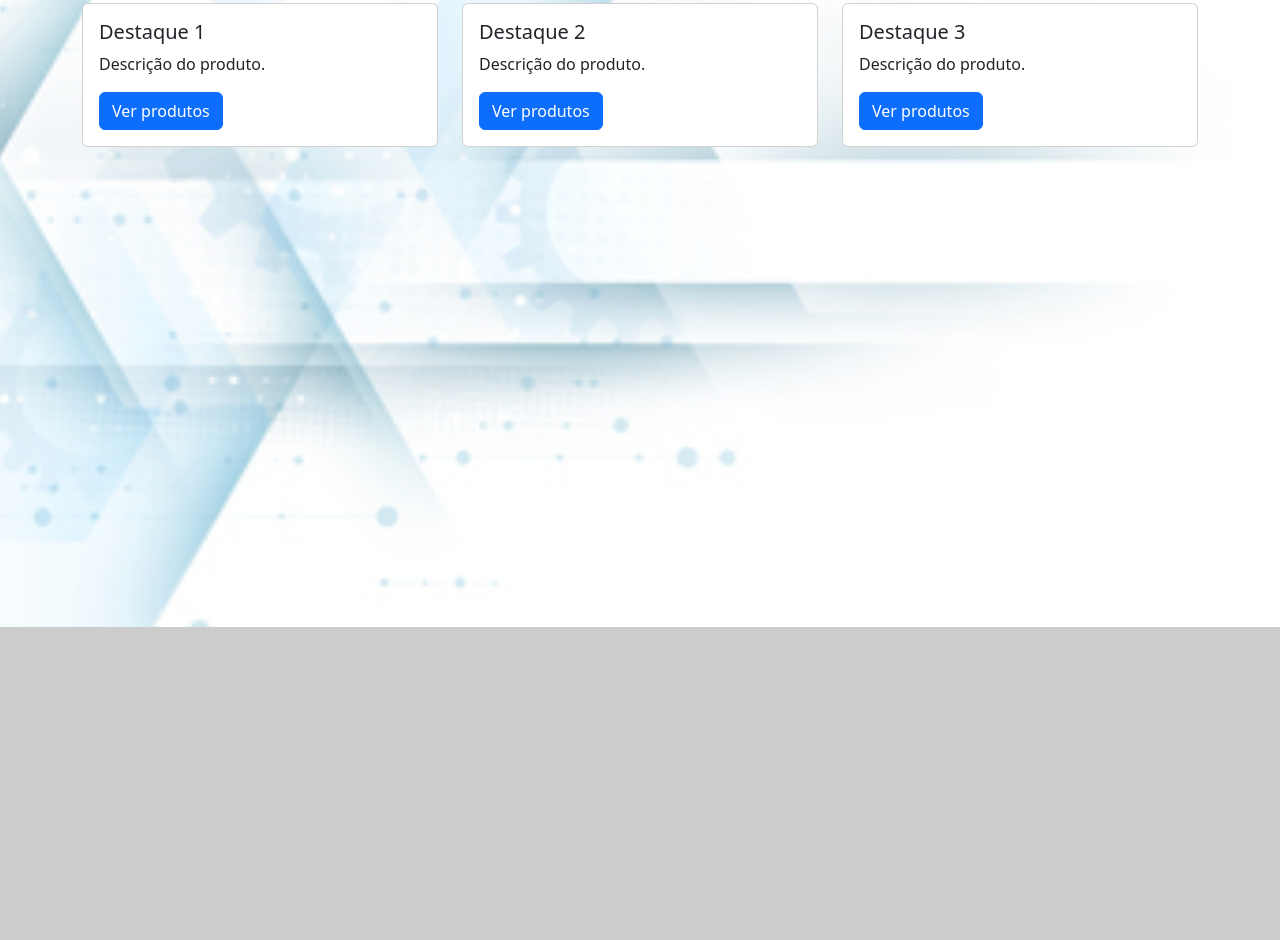
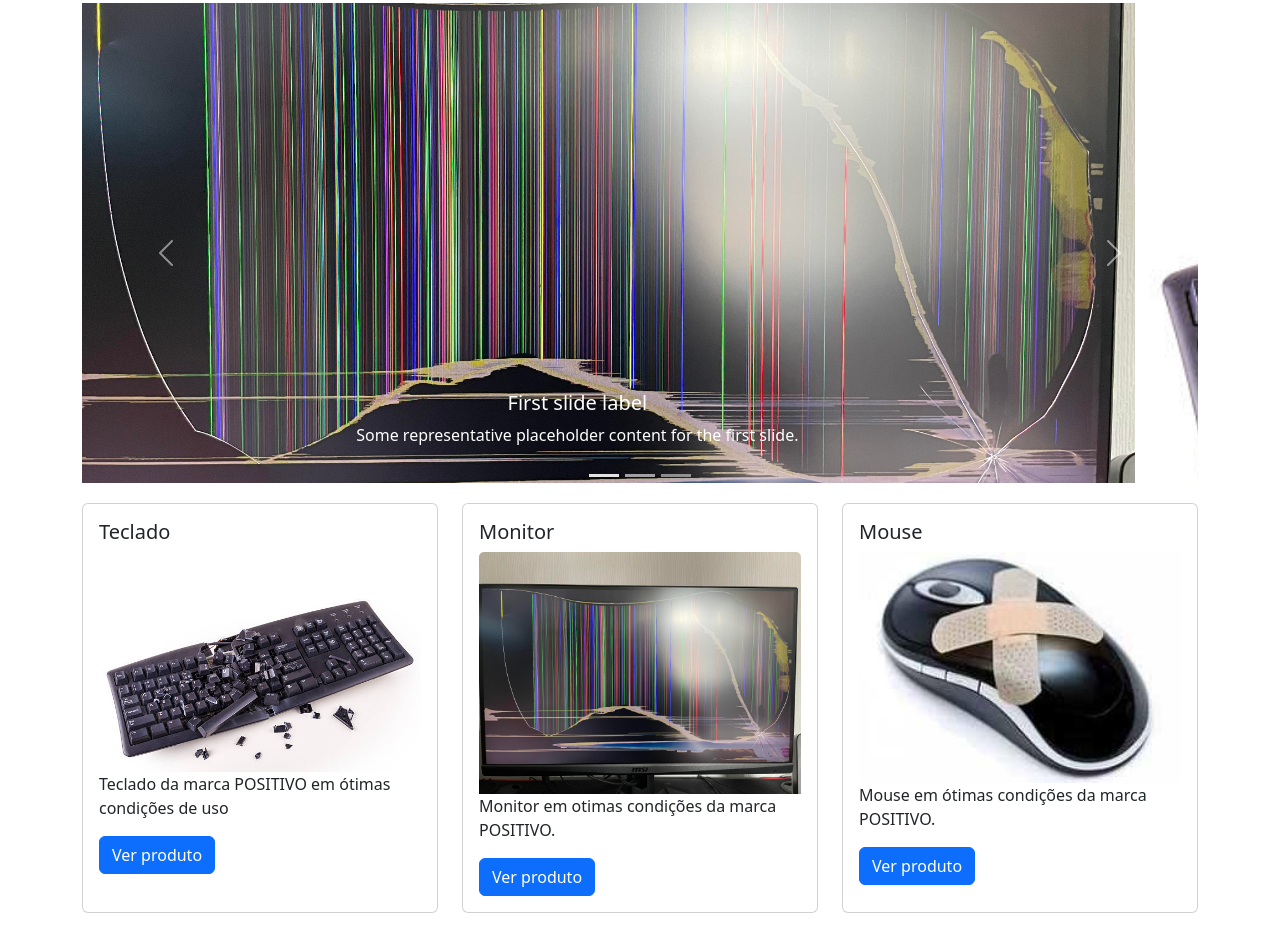
Before and after one commit to WelersonMartins/welersonmartins.github.io, a plain HTML site: page index.html in a window 1280 px wide. Shown: the part 173-1113 px from the top of the page. Before the commit the page ends 800 px from the top, so only its background shows below. Drawn offline with nearby package versions, Linux system fonts and the light colour scheme.

Commit message:
adicionado imagens/estilos/favico/slider

```diff
--- a/css/style.css
+++ b/css/style.css
@@ -1,8 +1,16 @@
 body {
-	background-image: url('/imagens/background.jpg');
+	/*background-image: url('/imagens/background.jpg');*/
 	background-repeat: no-repeat; /* Evita que a imagem seja repetida em mosaico */
 	background-size: cover; /* Ajusta a imagem para cobrir todo o container */
 	background-position: center; /* Centraliza a imagem na area visivel */
 	background-attachment: fixed; /* Mantem a imagem fixa enquanto o conteudo rola */
-	background-color: #cccccc; /* Cor de fundo de reserva caso a imagem nao carregue */
+	/*background-color: #cccccc; /* Cor de fundo de reserva caso a imagem nao carregue */
 }
+
+/* Controla a altura do carousel */
+#slider .carousel-item img {
+	height: 500px;       /* Altura desejada — ajuste o valor conforme necessário */
+	object-fit: cover;   /* Recorta a imagem para preencher o espaço sem deformar */
+	object-position: center; /* Centraliza o recorte */
+	padding-bottom: 20px; /* Adiciona um espaçamento inferior para evitar que o conteúdo fique muito próximo do slider */
+}
--- a/index.html
+++ b/index.html
@@ -32,9 +32,8 @@
             <li class="nav-item">
               <a class="nav-link active" aria-current="page" href="contato.html">Contato</a>
             </li>
-            <li class="nav-item ms-lg-2 mt-2 mt-lg-0">
-              <button id="btnTema" class="btn btn-outline-secondary btn-sm" type="button">Tema: Light</button>
-            </li>
+          </ul>
+          <button id="btnTema" class="btn btn-outline-secondary btn-sm" type="button">Tema: Light</button>
         </div>
       </div>
     </nav>
@@ -43,13 +42,60 @@
   <section id="conteudo" class="container py-5">
     <h1 class="text-center mb-4">Bem vindo ao Tech Store, sua loja de Tecnologia</h1>
 
+    <section id="slider-section">
+      <div id="slider" class="carousel slide" data-bs-ride="carousel">
+        <div class="carousel-indicators">
+          <button type="button" data-bs-target="#slider" data-bs-slide-to="0" class="active"
+            aria-current="true" aria-label="Slide 1"></button>
+          <button type="button" data-bs-target="#slider" data-bs-slide-to="1"
+            aria-label="Slide 2"></button>
+          <button type="button" data-bs-target="#slider" data-bs-slide-to="2"
+            aria-label="Slide 3"></button>
+        </div>
+        <div class="carousel-inner">
+          <div class="carousel-item active">
+            <img src="imagens/monitor.jpg" class="d-block w-100" alt="Imagem de um monitor">
+            <div class="carousel-caption d-none d-md-block">
+              <h5>First slide label</h5>
+              <p>Some representative placeholder content for the first slide.</p>
+            </div>
+          </div>
+          <div class="carousel-item">
+            <img src="imagens/teclado.jpg" class="d-block w-100" alt="Imagem de um teclado">
+            <div class="carousel-caption d-none d-md-block">
+              <h5>Second slide label</h5>
+              <p>Some representative placeholder content for the second slide.</p>
+            </div>
+          </div>
+          <div class="carousel-item">
+            <img src="imagens/mouse.jpg" class="d-block w-100" alt="Imagem de um mouse">
+            <div class="carousel-caption d-none d-md-block">
+              <h5>Third slide label</h5>
+              <p>Some representative placeholder content for the third slide.</p>
+            </div>
+          </div>
+        </div>
+        <button class="carousel-control-prev" type="button" data-bs-target="#slider"
+          data-bs-slide="prev">
+          <span class="carousel-control-prev-icon" aria-hidden="true"></span>
+          <span class="visually-hidden">Previous</span>
+        </button>
+        <button class="carousel-control-next" type="button" data-bs-target="#slider"
+          data-bs-slide="next">
+          <span class="carousel-control-next-icon" aria-hidden="true"></span>
+          <span class="visually-hidden">Next</span>
+        </button>
+      </div>
+    </section>
+
     <div class="row row-cols-1 row-cols-md-2 row-cols-lg-3 g-4">
       <div class="col">
         <div class="card h-100">
           <div class="card-body">
-            <h5 class="card-title">Destaque 1</h5>
-            <p class="card-text">Descrição do produto.</p>
-            <a href="produtos.html" class="btn btn-primary">Ver produtos</a>
+            <h5 class="card-title">Teclado</h5>
+            <img src="imagens/teclado.jpg" class="card-img-top" alt="Imagem de um teclado">
+            <p class="card-text">Teclado da marca POSITIVO em ótimas condições de uso</p>
+            <a href="produtos.html" class="btn btn-primary">Ver produto</a>
           </div>
         </div>
       </div>
@@ -57,9 +103,10 @@
       <div class="col">
         <div class="card h-100">
           <div class="card-body">
-            <h5 class="card-title">Destaque 2</h5>
-            <p class="card-text">Descrição do produto.</p>
-            <a href="produtos.html" class="btn btn-primary">Ver produtos</a>
+            <h5 class="card-title">Monitor</h5>
+            <img src="imagens/monitor.jpg" class="card-img-top" alt="Imagem de um monitor">
+            <p class="card-text">Monitor em otimas condições da marca POSITIVO.</p>
+            <a href="produtos.html" class="btn btn-primary">Ver produto</a>
           </div>
         </div>
       </div>
@@ -67,9 +114,10 @@
       <div class="col">
         <div class="card h-100">
           <div class="card-body">
-            <h5 class="card-title">Destaque 3</h5>
-            <p class="card-text">Descrição do produto.</p>
-            <a href="produtos.html" class="btn btn-primary">Ver produtos</a>
+            <h5 class="card-title">Mouse</h5>
+            <img src="imagens/mouse.jpg" class="card-img-top" alt="Imagem de um mouse">
+            <p class="card-text">Mouse em ótimas condições da marca POSITIVO.</p>
+            <a href="produtos.html" class="btn btn-primary">Ver produto</a>
           </div>
         </div>
       </div>
```
Also changed, not shown: contato.html (+6 -6 lines), produtos.html (+2 -3 lines), favicon.ico (added), imagens/monitor.jpg (added), imagens/mouse.jpg (added), imagens/teclado.jpg (added).
